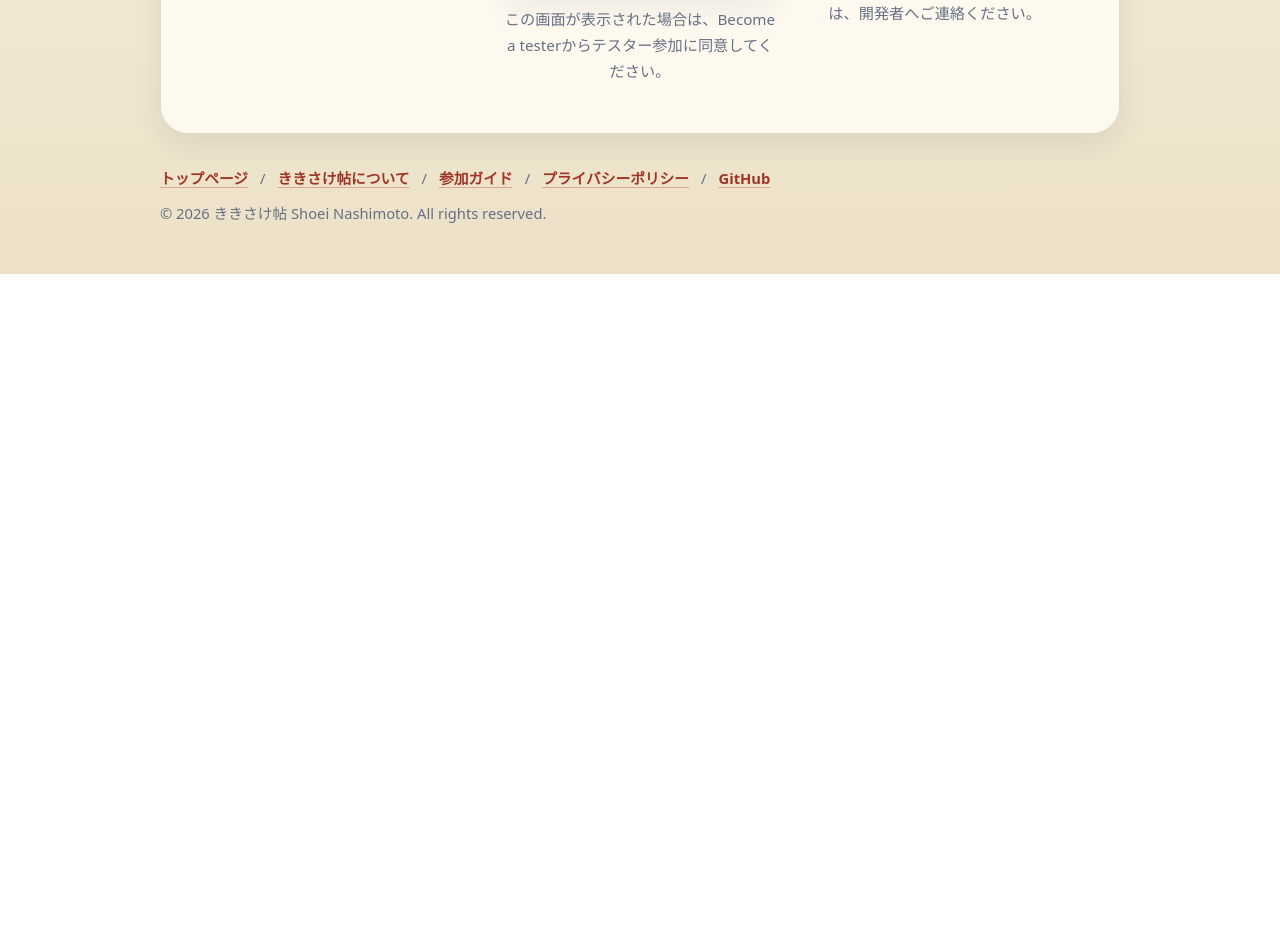
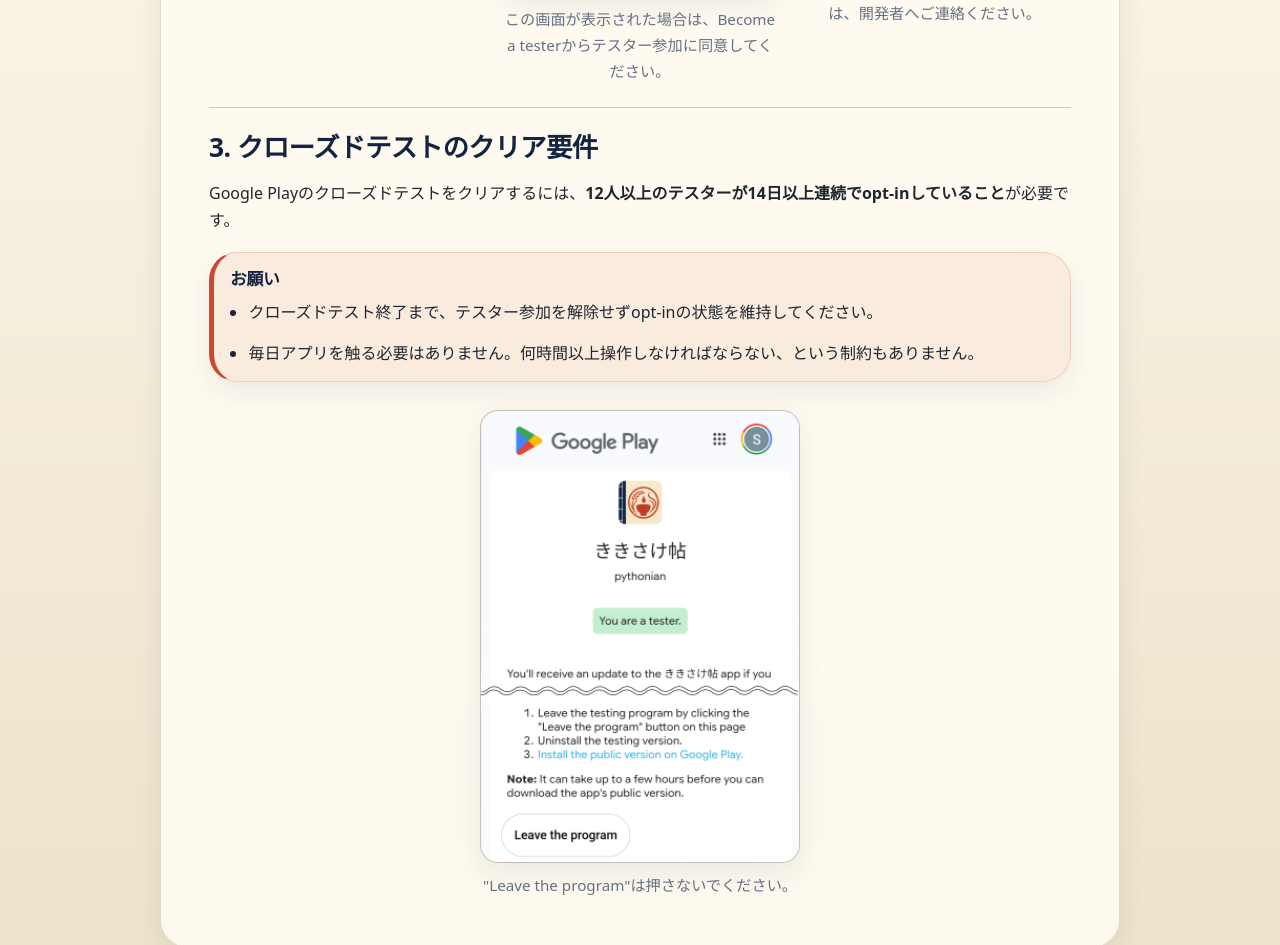
Before and after one commit to pyth0n14n/TastingGenie2nd-site, a website: page closed-test-guide.html in a window 1280 px wide. Shown: the part 1705-2650 px from the top of the page. Before the commit the page ends 1979 px from the top, so only its background shows below. Drawn offline with Linux system fonts and the light colour scheme.

Commit message:
クローズドテストの要件を明確化

```diff
--- a/closed-test-guide.html
+++ b/closed-test-guide.html
@@ -129,6 +129,37 @@
             </figure>
           </div>
         </section>
+
+        <section class="policy-section" id="closed-test-requirements">
+          <h2>3. クローズドテストのクリア要件</h2>
+          <p>
+            Google
+            Playのクローズドテストをクリアするには、<b>12人以上のテスターが14日以上連続でopt-inしていること</b>が必要です。
+          </p>
+          <div class="notice participation-notes">
+            <h3>お願い</h3>
+            <ul class="feedback-list">
+              <li>
+                クローズドテスト終了まで、テスター参加を解除せずopt-inの状態を維持してください。
+              </li>
+              <li>
+                毎日アプリを触る必要はありません。何時間以上操作しなければならない、という制約もありません。
+              </li>
+            </ul>
+          </div>
+          <br>
+          <figure
+            class="screen-placeholder screen-placeholder-alert closed-test-requirements-image"
+          >
+            <img
+              src="./assets/dont_leave.png"
+              alt="Google PlayクローズドテストのLeave the programボタン"
+              width="303"
+              height="430"
+            />
+            <figcaption>"Leave the program"は押さないでください。</figcaption>
+          </figure>
+        </section>
       </article>
     </main>
 
--- a/css/style.css
+++ b/css/style.css
@@ -442,6 +442,19 @@ a:focus-visible {
   margin-bottom: 12px;
 }
 
+.notice.participation-notes {
+  padding: 14px 16px;
+  margin-top: 18px;
+  color: var(--color-text);
+  background: rgb(200 75 49 / 9%);
+  border-color: rgb(200 75 49 / 20%);
+  border-left-color: var(--color-seal);
+}
+
+.closed-test-requirements-image {
+  margin-top: 18px;
+}
+
 .feedback-list-compact {
   grid-template-columns: repeat(auto-fit, minmax(180px, 1fr));
   gap: 6px 20px;
```
Also changed, not shown: index.html (+15 -1 lines), assets/dont_leave.png (added).
